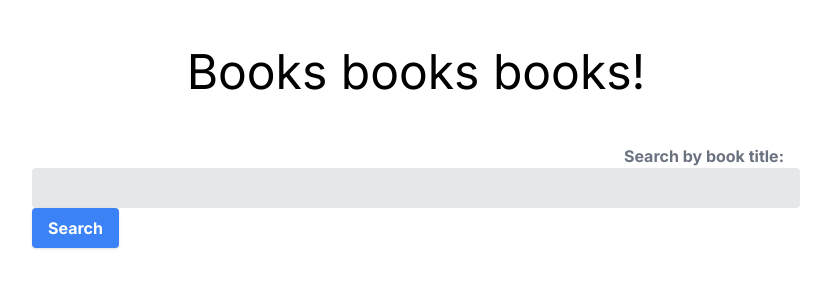
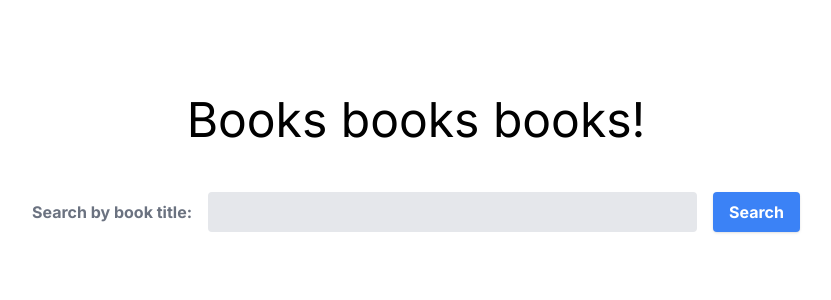
Before and after one commit to ihart/books, a Next.js app: page / in a window 1280 px wide. Shown: the top 300 px of the page, without its empty margins (224-1055 px from the left). Built offline with nearby package versions, Linux system fonts and the light colour scheme.

Commit message:
Add styles to Search box

```diff
--- a/src/app/page.tsx
+++ b/src/app/page.tsx
@@ -35,7 +35,7 @@ const App = () => {
   }, [bookData])
 
   return <main className={'container mx-auto max-w-3xl'}>
-    <h1 className={'text-5xl text-center pt-12 pb-12'}>Books books books!</h1>
+    <h1 className={'text-5xl text-center pt-24 pb-12'}>Books books books!</h1>
     <SearchContext.Provider value={{ searchTerm, setSearchTerm, performSearch, isSearching, setIsSearching }}>
       <Search />
     </SearchContext.Provider>
--- a/src/components/search.tsx
+++ b/src/components/search.tsx
@@ -16,12 +16,12 @@ const Search = () => {
     }
   }
 
-  return <div>
-    <label className={'block text-gray-500 font-bold md:text-right mb-1 md:mb-0 pr-4'} htmlFor={'search-term'}>
+  return <div className={'flex items-center'}>
+    <label className={'text-gray-500 font-bold md:text-right md:mb-0 pr-4'} htmlFor={'search-term'}>
       Search by book title:
     </label>
-    <input className={'bg-gray-200 appearance-none border-2 border-gray-200 rounded w-full py-2 px-4 text-gray-700 leading-tight focus:outline-none focus:bg-white focus:border-blue-500'} id={'search-term'} type={'text'} onChange={handleChange} onKeyDown={handleKeyDown} value={searchTerm} />
-    <button className={'shadow bg-blue-500 disabled:bg-gray-400 hover:bg-blue-400 focus:shadow-outline focus:outline-none text-white font-bold py-2 px-4 rounded'} onClick={performSearch} type="button" disabled={isSearching}>
+    <input className={'flex-1 bg-gray-200 appearance-none border-2 border-gray-200 rounded w-full py-2 px-4 text-gray-700 leading-tight focus:outline-none focus:bg-white focus:border-blue-500'} id={'search-term'} type={'text'} onChange={handleChange} onKeyDown={handleKeyDown} value={searchTerm} />
+    <button className={'ml-4 shadow bg-blue-500 disabled:bg-gray-400 hover:bg-blue-400 focus:shadow-outline focus:outline-none text-white font-bold py-2 px-4 rounded'} onClick={performSearch} type="button" disabled={isSearching}>
       Search
     </button>
   </div>
```
